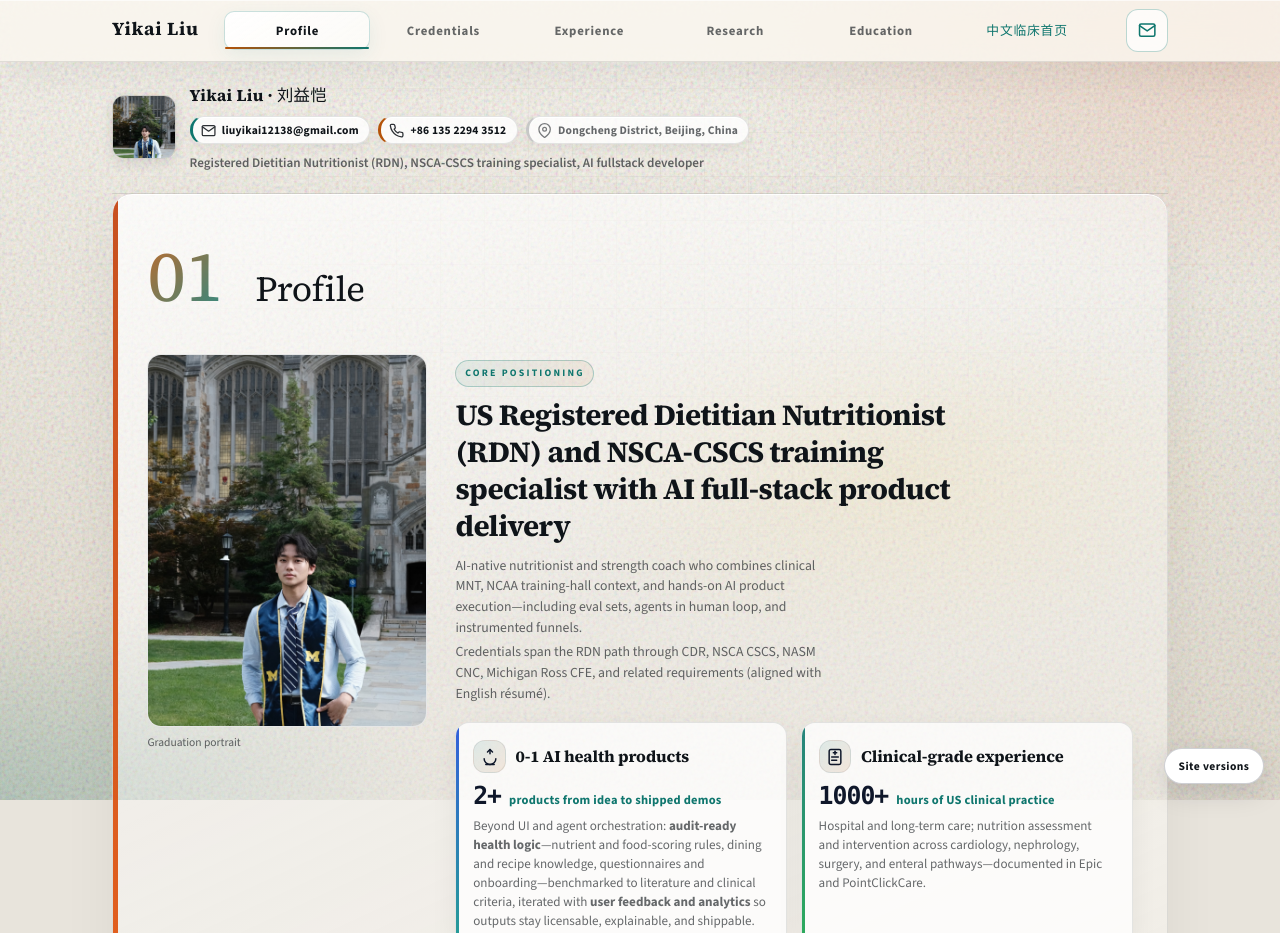
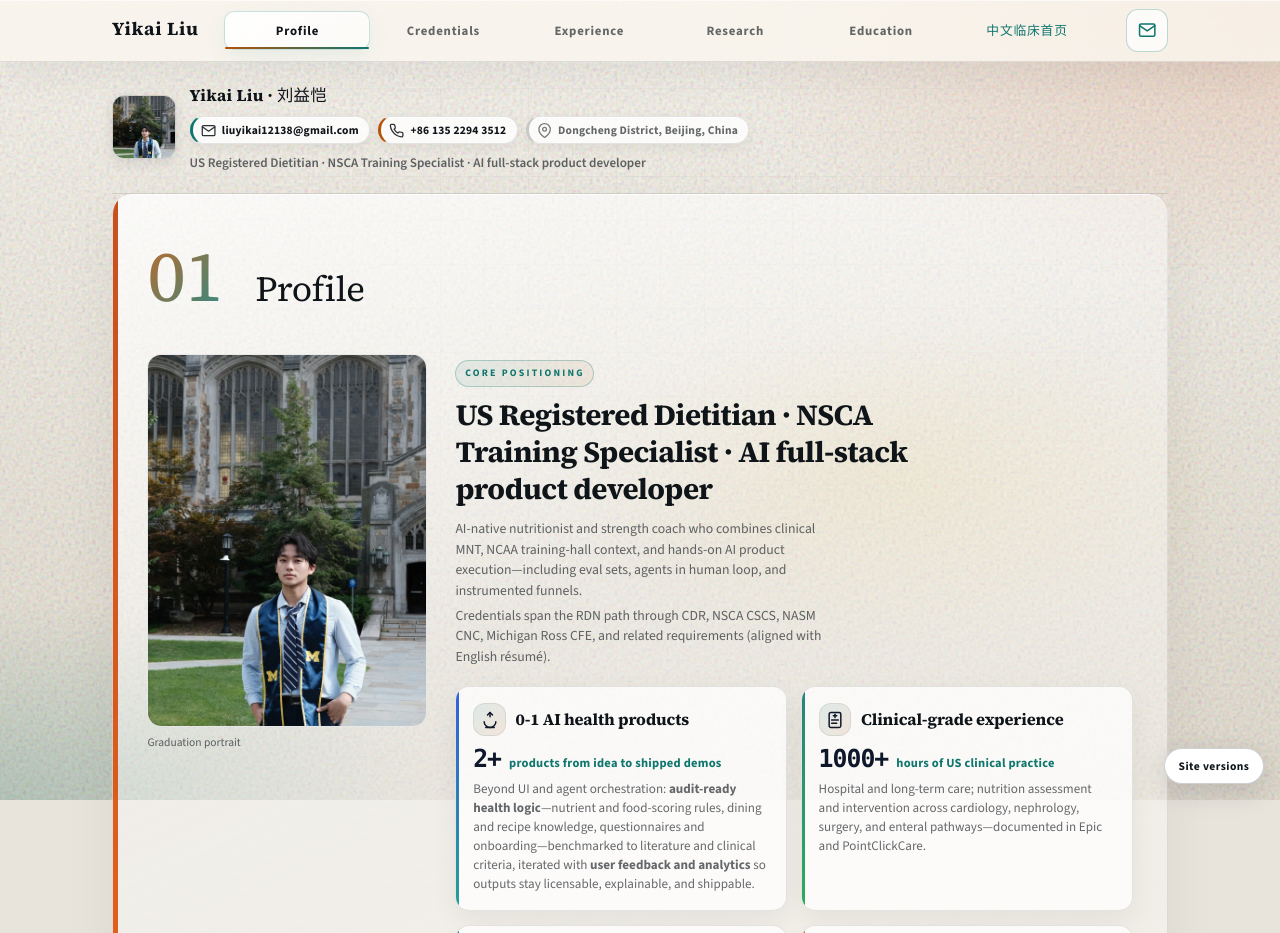
Before and after one commit to liuyika3/personal_website_english_version, a plain HTML site: page index.html in a window 1280 px wide. Shown: the top 933 px of the page. Drawn offline with nearby package versions, Linux system fonts and the light colour scheme.

Commit message:
Update core positioning tagline (RDN · NSCA · AI full-stack developer)

```diff
--- a/index.html
+++ b/index.html
@@ -4,7 +4,7 @@
   <meta charset="utf-8" />
   <meta name="viewport" content="width=device-width, initial-scale=1" />
   <title>Yikai Liu · Clinical nutrition · RDN · Michigan</title>
-  <meta name="description" content="Registered Dietitian Nutritionist (RDN), NSCA-CSCS training specialist, AI fullstack developer. US clinical, NCAA Division I sports nutrition, GreenPlatter and Jovida 0-1." />
+  <meta name="description" content="US Registered Dietitian · NSCA Training Specialist · AI full-stack product developer. US clinical, NCAA Division I sports nutrition, GreenPlatter and Jovida 0-1." />
   <link rel="alternate" hreflang="zh-Hans" href="https://liuyika3.github.io/personal_website_medical/index.html" />
   <link rel="alternate" hreflang="en" href="./" />
   <link rel="icon" href="images/favicon.svg" type="image/svg+xml" />
@@ -60,7 +60,7 @@
                 <span class="mast-chip__text">Dongcheng District, Beijing, China</span>
               </span>
             </div>
-            <p class="mast-identity__role" style="margin:0.55rem 0 0;font-size:0.82rem;line-height:1.45;color:var(--ink-muted);max-width:42rem">Registered Dietitian Nutritionist (RDN), NSCA-CSCS training specialist, AI fullstack developer</p>
+            <p class="mast-identity__role" style="margin:0.55rem 0 0;font-size:0.82rem;line-height:1.45;color:var(--ink-muted);max-width:42rem">US Registered Dietitian · NSCA Training Specialist · AI full-stack product developer</p>
           </div>
         </div>
       </div>
@@ -84,7 +84,7 @@
           <div class="cap-hero">
             <div class="cap-hero__head reveal-stack" aria-label="Core positioning">
               <p class="cap-hero__kicker">Core positioning</p>
-              <h3 class="cap-hero__title">US Registered Dietitian Nutritionist (RDN) and NSCA-CSCS training specialist with AI full-stack product delivery</h3>
+              <h3 class="cap-hero__title">US Registered Dietitian · NSCA Training Specialist · AI full-stack product developer</h3>
               <p class="cap-hero__sub">
                 <span class="cap-hero__subline">AI-native nutritionist and strength coach who combines clinical MNT, NCAA training-hall context, and hands-on AI product execution—including eval sets, agents in human loop, and instrumented funnels.</span>
                 <span class="cap-hero__subline">Credentials span the RDN path through CDR, NSCA CSCS, NASM CNC, Michigan Ross CFE, and related requirements (aligned with English résumé).</span>
```
